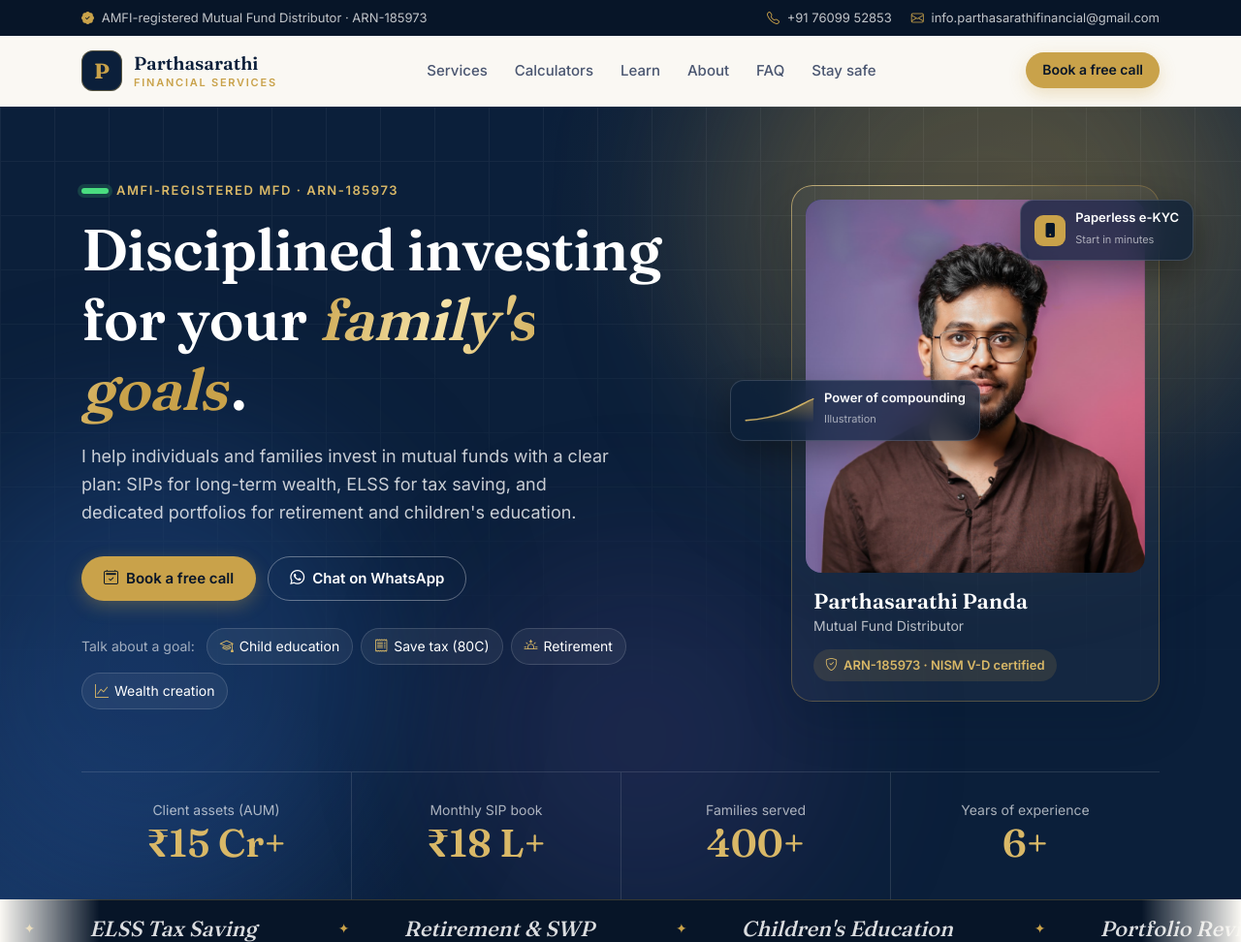
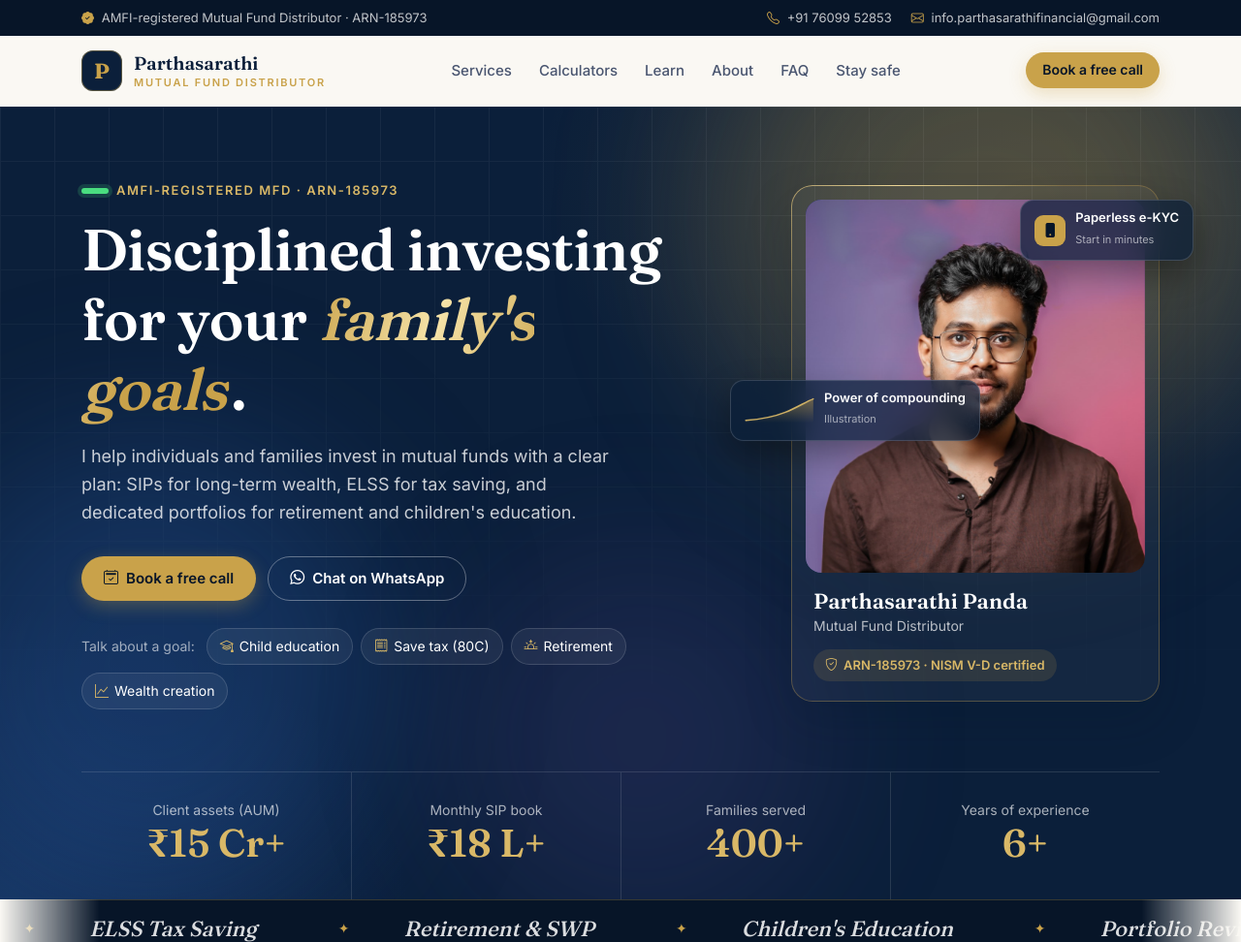
Before and after one commit to parthasarathifs/psfs, a plain HTML site: page index.html in a window 1280 px wide. Shown: the top 972 px of the page at 97% size. Drawn offline with nearby package versions, Linux system fonts and the light colour scheme.

Commit message:
Use personal name beside ARN: replace firm name in titles, previews, schema, logo and footer

```diff
--- a/index.html
+++ b/index.html
@@ -3,17 +3,17 @@
 <head>
   <meta charset="UTF-8" />
   <meta name="viewport" content="width=device-width, initial-scale=1.0, viewport-fit=cover" />
-  <title>Parthasarathi Financial Services | Mutual Fund Distributor (ARN-185973)</title>
+  <title>Parthasarathi Panda | Mutual Fund Distributor (ARN-185973)</title>
   <meta name="description" content="Parthasarathi Panda is an AMFI-registered Mutual Fund Distributor (ARN-185973). SIPs, ELSS tax saving, retirement SWP, child education planning and portfolio reviews. Book a free call." />
-  <meta name="author" content="Parthasarathi Financial Services" />
+  <meta name="author" content="Parthasarathi Panda" />
   <meta name="theme-color" content="#0b1f3a" />
   <meta name="robots" content="index, follow, max-image-preview:large" />
 
   <link rel="canonical" href="https://parthasarathifs.github.io/psfs/" />
   <meta property="og:type" content="website" />
   <meta property="og:url" content="https://parthasarathifs.github.io/psfs/" />
-  <meta property="og:site_name" content="Parthasarathi Financial Services" />
-  <meta property="og:title" content="Parthasarathi Financial Services | Mutual Fund Distributor (ARN-185973)" />
+  <meta property="og:site_name" content="Parthasarathi Panda" />
+  <meta property="og:title" content="Parthasarathi Panda | Mutual Fund Distributor (ARN-185973)" />
   <meta property="og:description" content="Disciplined mutual fund investing for your family's goals. SIP, ELSS, retirement and child education planning." />
   <meta property="og:image" content="https://parthasarathifs.github.io/psfs/parthasarathi-panda.jpg" />
   <meta property="og:image:width" content="1024" />
@@ -21,7 +21,7 @@
   <meta property="og:image:alt" content="Parthasarathi Panda, AMFI-registered Mutual Fund Distributor" />
   <meta property="og:locale" content="en_IN" />
   <meta name="twitter:card" content="summary" />
-  <meta name="twitter:title" content="Parthasarathi Financial Services | Mutual Fund Distributor (ARN-185973)" />
+  <meta name="twitter:title" content="Parthasarathi Panda | Mutual Fund Distributor (ARN-185973)" />
   <meta name="twitter:description" content="Disciplined mutual fund investing for your family's goals. SIP, ELSS, retirement and child education planning." />
   <meta name="twitter:image" content="https://parthasarathifs.github.io/psfs/parthasarathi-panda.jpg" />
 
@@ -31,7 +31,7 @@
   {
     "@context": "https://schema.org",
     "@type": "FinancialService",
-    "name": "Parthasarathi Financial Services",
+    "name": "Parthasarathi Panda",
     "url": "https://parthasarathifs.github.io/psfs/",
     "image": "https://parthasarathifs.github.io/psfs/parthasarathi-panda.jpg",
     "telephone": "+917609952853",
@@ -75,7 +75,7 @@
       <svg viewBox="0 0 100 100"><circle class="bg" cx="50" cy="50" r="46"/><circle cx="50" cy="50" r="46"/></svg>
       <span>P</span>
     </div>
-    <p>Parthasarathi<small>Financial Services</small></p>
+    <p>Parthasarathi<small>Mutual Fund Distributor</small></p>
   </div>
 
   <a class="skip-link" href="#main">Skip to content</a>
@@ -95,11 +95,11 @@
   <!-- Navigation -->
   <header class="nav" id="nav">
     <div class="container nav-inner">
-      <a href="#top" class="brand" aria-label="Parthasarathi Financial Services, home">
+      <a href="#top" class="brand" aria-label="Parthasarathi Panda, home">
         <span class="brand-mark">P</span>
         <span class="brand-text">
           <strong>Parthasarathi</strong>
-          <small>Financial Services</small>
+          <small>Mutual Fund Distributor</small>
         </span>
       </a>
 
@@ -841,7 +841,7 @@
         <div class="footer-brand">
           <a href="#top" class="brand brand-light">
             <span class="brand-mark">P</span>
-            <span class="brand-text"><strong>Parthasarathi</strong><small>Financial Services</small></span>
+            <span class="brand-text"><strong>Parthasarathi</strong><small>Mutual Fund Distributor</small></span>
           </a>
           <p>Parthasarathi Panda &middot; AMFI-registered Mutual Fund Distributor &middot; ARN-185973</p>
         </div>
@@ -884,7 +884,7 @@
         <p>For grievances, please write to <a href="mailto:info.parthasarathifinancial@gmail.com">info.parthasarathifinancial@gmail.com</a>. If not resolved, you may approach the AMC concerned, SEBI SCORES or the Smart ODR portal.</p>
       </div>
 
-      <p class="copyright">© <span id="year">2026</span> Parthasarathi Financial Services. All rights reserved.</p>
+      <p class="copyright">© <span id="year">2026</span> Parthasarathi Panda. All rights reserved.</p>
     </div>
   </footer>
 
```
